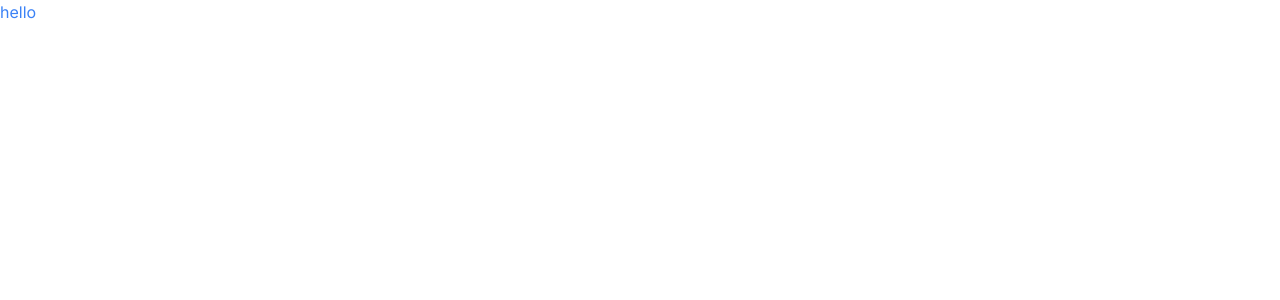
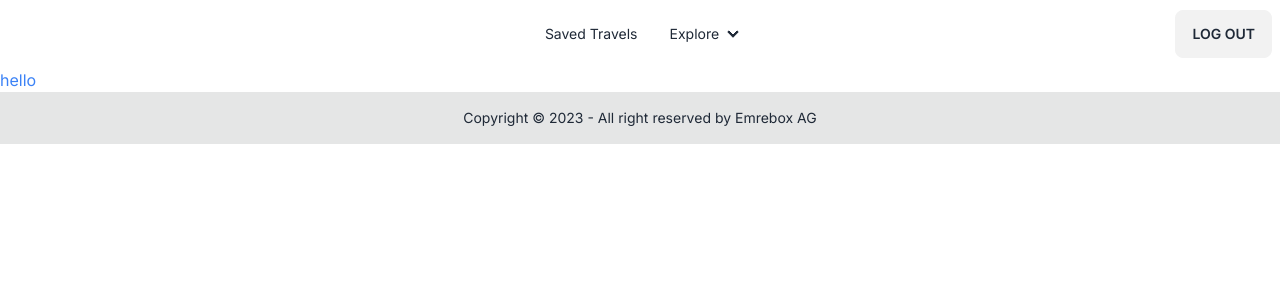
Before and after one commit to EmreTokyuez/travel, a Next.js app: page / in a window 1280 px wide. Shown: the top 300 px of the page. Built offline with nearby package versions, Linux system fonts and the light colour scheme.

Commit message:
basic layout

```diff
--- /dev/null
+++ b/app/components/Footer/Footer.tsx
@@ -0,0 +1,13 @@
+import React from "react";
+
+const Footer = () => {
+  return (
+    <footer className="footer footer-center p-4 bg-base-300 text-base-content">
+      <aside>
+        <p>Copyright © 2023 - All right reserved by Emrebox AG</p>
+      </aside>
+    </footer>
+  );
+};
+
+export default Footer;
--- /dev/null
+++ b/app/components/navbar/Navbar.tsx
@@ -0,0 +1,76 @@
+import React from "react";
+
+const Navbar = () => {
+  return (
+    <div className="navbar bg-base-100">
+      <div className="navbar-start">
+        <div className="dropdown">
+          <label tabIndex={0} className="btn btn-ghost lg:hidden">
+            <svg
+              xmlns="http://www.w3.org/2000/svg"
+              className="h-5 w-5"
+              fill="none"
+              viewBox="0 0 24 24"
+              stroke="currentColor"
+            >
+              <path
+                strokeLinecap="round"
+                strokeLinejoin="round"
+                strokeWidth="2"
+                d="M4 6h16M4 12h8m-8 6h16"
+              />
+            </svg>
+          </label>
+          <ul
+            tabIndex={0}
+            className="menu menu-sm dropdown-content mt-3 z-[1] p-2 shadow bg-base-100 rounded-box w-52"
+          >
+            <li>
+              <a>Item 1</a>
+            </li>
+            <li>
+              <a>Parent</a>
+              <ul className="p-2">
+                <li>
+                  <a>Submenu 1</a>
+                </li>
+                <li>
+                  <a>Submenu 2</a>
+                </li>
+              </ul>
+            </li>
+            <li>
+              <a>Item 3</a>
+            </li>
+          </ul>
+        </div>
+        <a className="btn btn-ghost normal-case text-xl"></a>
+      </div>
+      <div className="navbar-center hidden lg:flex">
+        <ul className="menu menu-horizontal px-1">
+          <li>
+            <a>Saved Travels</a>
+          </li>
+          <li tabIndex={0}>
+            <details>
+              <summary>Explore</summary>
+              <ul className="p-2">
+                <li>
+                  <a>All Travels</a>
+                </li>
+                <li>
+                  <a>I&apos;m feeling lucky</a>
+                </li>
+              </ul>
+            </details>
+          </li>
+        </ul>
+      </div>
+      <div className="navbar-end">
+        <a className="btn">Log Out</a>
+      </div>
+    </div>
+  );
+};
+
+export default Navbar;
--- a/app/layout.tsx
+++ b/app/layout.tsx
@@ -1,6 +1,8 @@
 import "./globals.css";
 import type { Metadata } from "next";
 import { Inter } from "next/font/google";
+import Navbar from "./components/navbar/Navbar";
+import Footer from "./components/Footer/Footer";
 
 const font = Inter({ subsets: ["latin"] });
 
@@ -16,7 +18,11 @@
 }) {
   return (
     <html lang="en">
-      <body className={font.className}>{children}</body>
+      <body className={font.className}>
+        <Navbar />
+        {children}
+        <Footer />
+      </body>
     </html>
   );
 }
```
